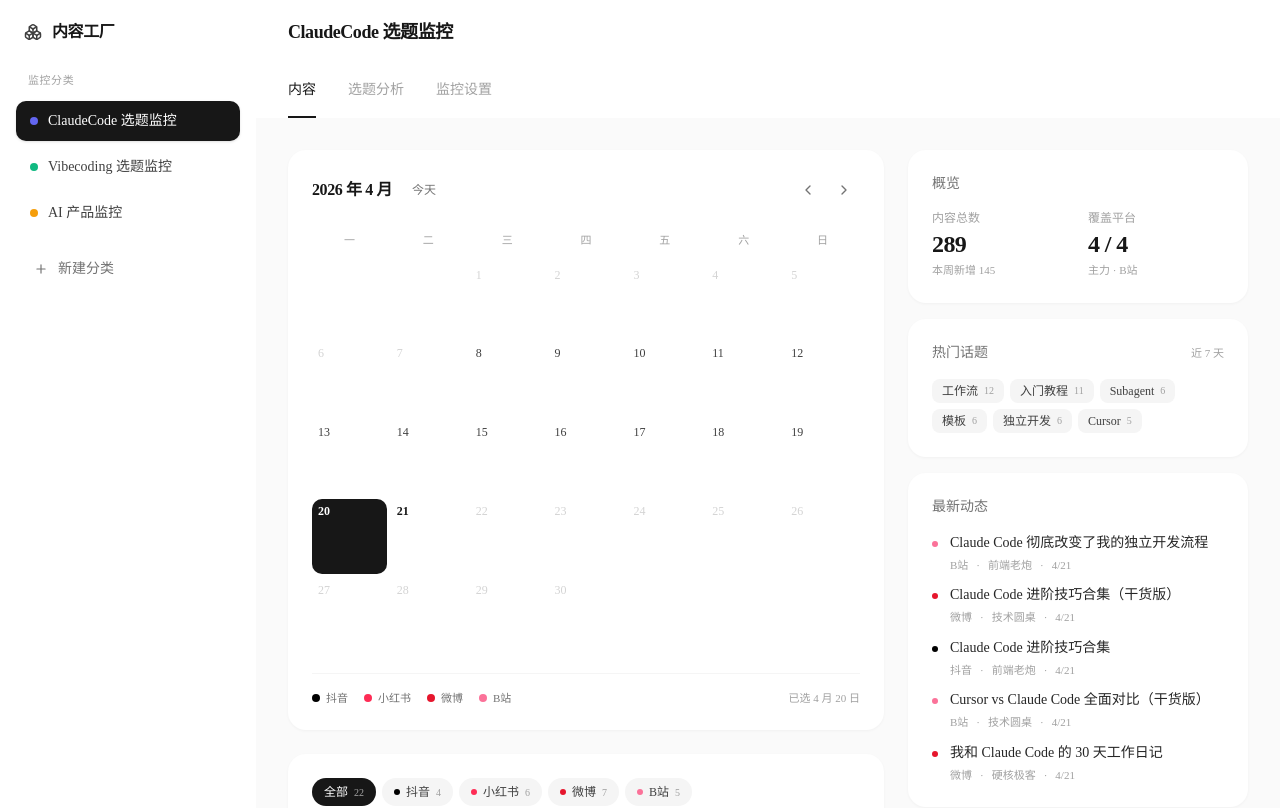
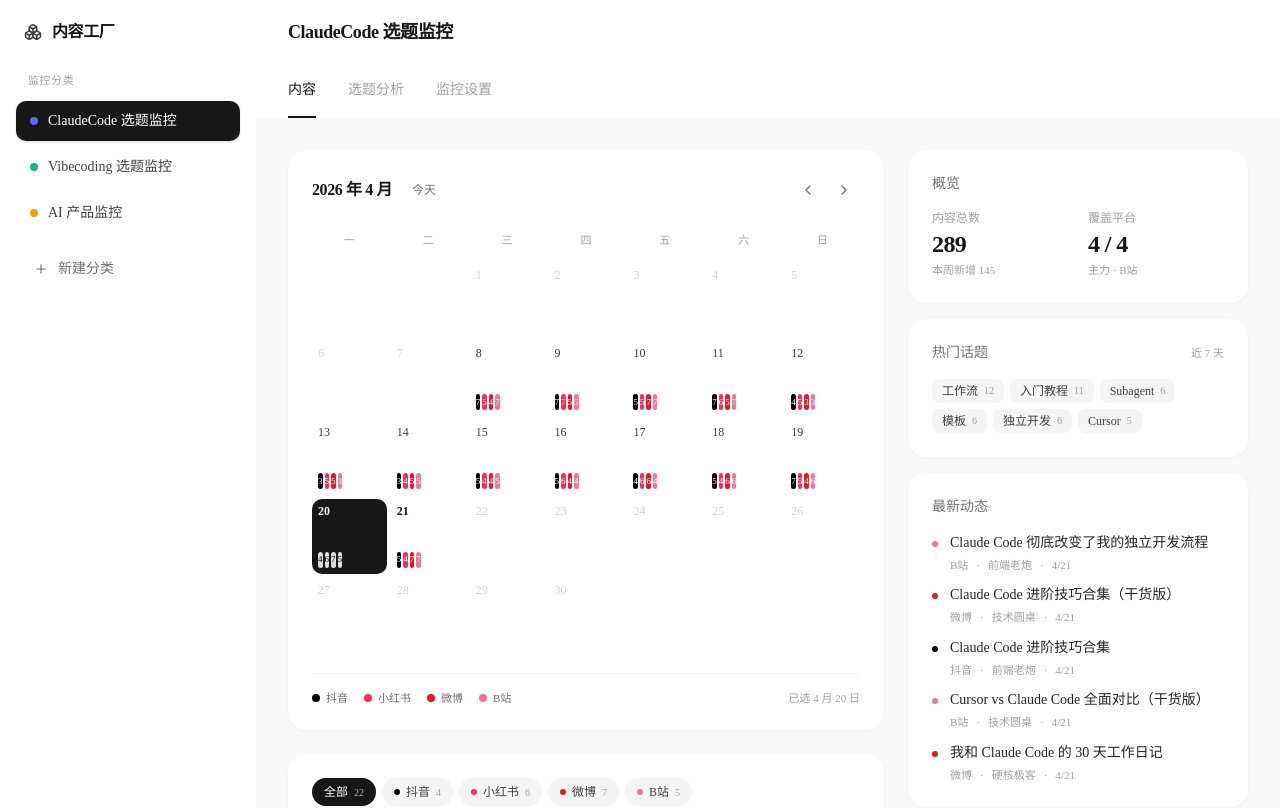
Before and after one commit to Sejourleo/AI-Project-factory, a Next.js app: page /c/claudecode/content in a window 1280 px wide. Shown: the top 808 px of the page. Built offline with nearby package versions, Linux system fonts and the light colour scheme.

Commit message:
calendar: 色块内显示平台当日数量
色柱改为等高 pill，直接显示各平台当日内容数，配合底部图例一目了然。

Co-Authored-By: Claude Sonnet 4.6 <noreply@anthropic.com>

```diff
--- a/components/calendar-grid.tsx
+++ b/components/calendar-grid.tsx
@@ -104,9 +104,6 @@ export function CalendarGrid({
           const active = date === value
           const isToday = date === todayStr
           const empty = !cell || cell.count === 0
-          const max = cell
-            ? Math.max(1, ...Object.values(cell.platforms))
-            : 1
 
           return (
             <button
@@ -128,21 +125,28 @@ export function CalendarGrid({
                 {dayNum}
               </span>
               {cell && cell.count > 0 && (
-                <div className="mt-auto flex items-end gap-[2px] h-5">
+                <div className="mt-auto flex items-center gap-[2px]">
                   {PLATFORMS.map((p) => {
                     const n = cell.platforms[p.id as Platform]
-                    const h = n === 0 ? 0 : 30 + (n / max) * 70 // 30%–100%
+                    if (n === 0) {
+                      return (
+                        <span
+                          key={p.id}
+                          className={cn(
+                            'flex-1 h-4 rounded-sm',
+                            active ? 'bg-white/15' : 'bg-neutral-100'
+                          )}
+                        />
+                      )
+                    }
                     return (
                       <span
                         key={p.id}
-                        className="flex-1 rounded-sm transition-opacity"
-                        style={{
-                          backgroundColor: active ? '#ffffff' : p.color,
-                          opacity: active ? 0.25 + (h / 100) * 0.75 : 0.15 + (h / 100) * 0.85,
-                          height: `${h}%`,
-                          minHeight: n > 0 ? '2px' : '0',
-                        }}
-                      />
+                        className="flex-1 h-4 rounded-sm flex items-center justify-center text-[9px] font-medium leading-none text-white"
+                        style={{ backgroundColor: active ? 'rgba(255,255,255,0.85)' : p.color, color: active ? '#111' : '#fff' }}
+                      >
+                        {n}
+                      </span>
                     )
                   })}
                 </div>
```
